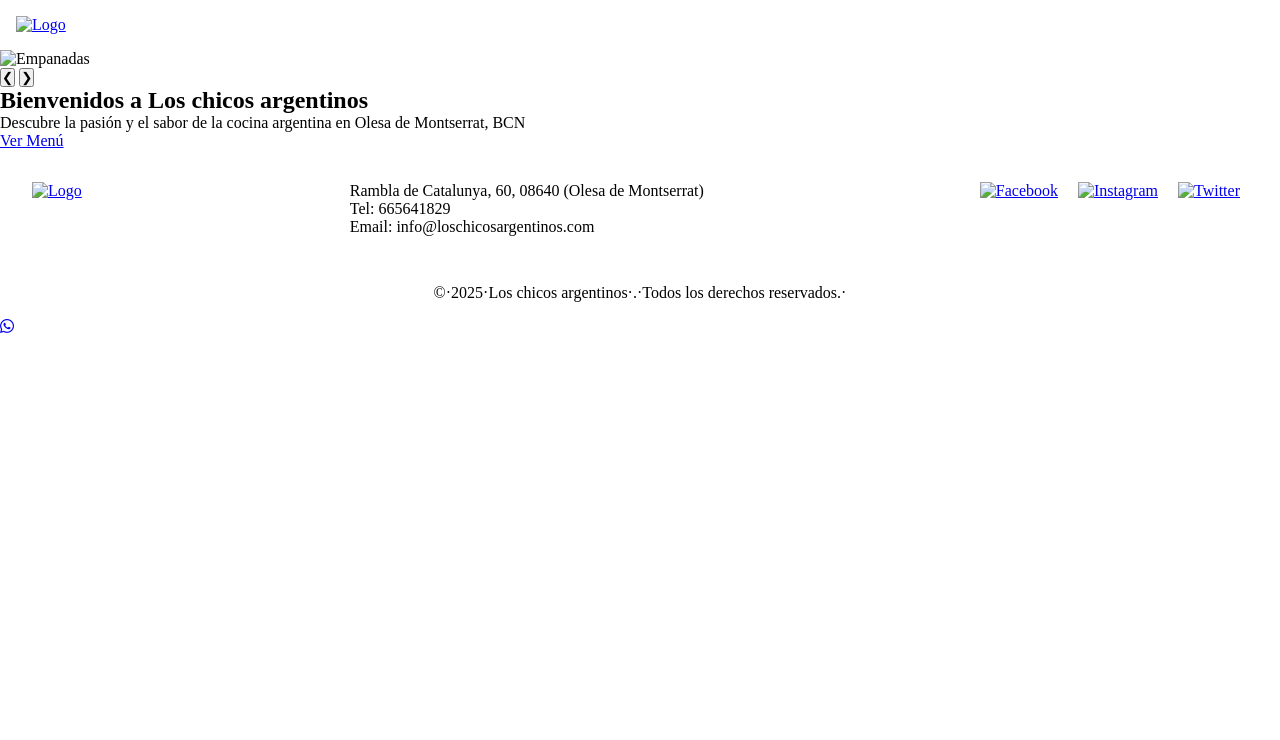
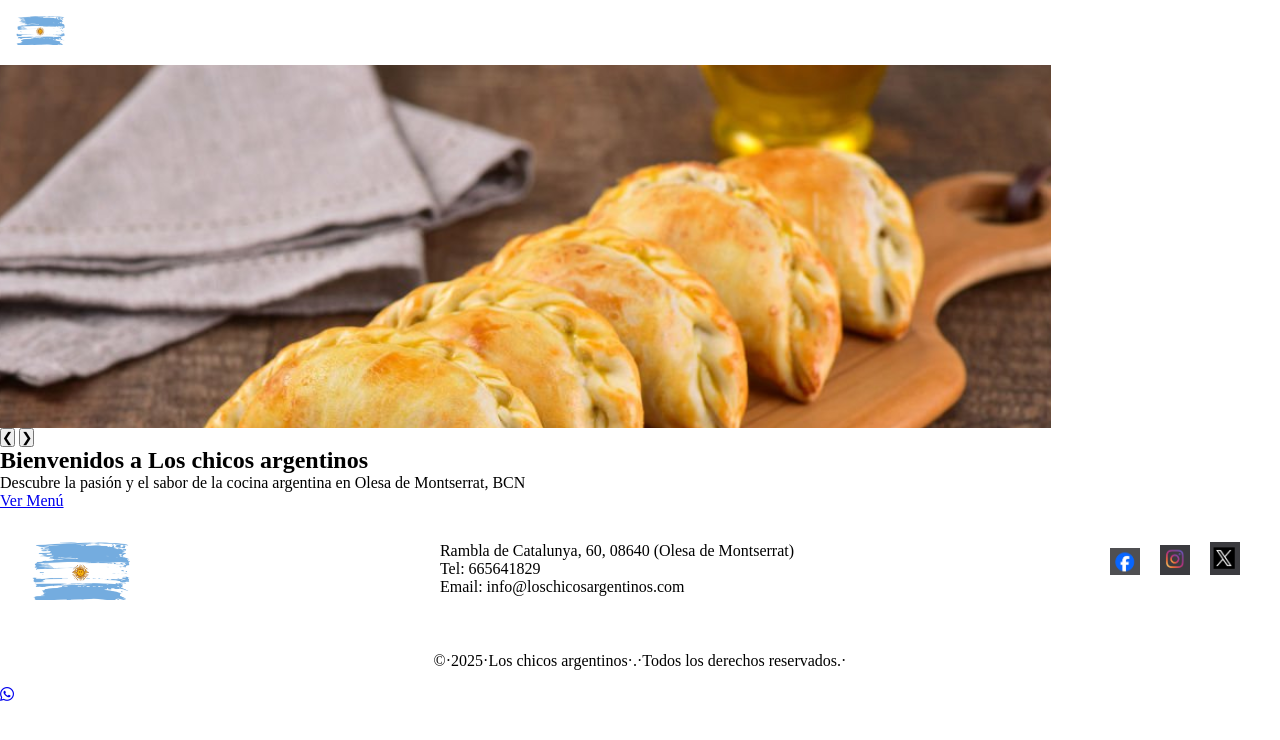
Before and after one commit to Federico9601/SaboresArgentinos, a plain HTML site: page index.html in a window 1280 px wide. Drawn offline with Linux system fonts and the light colour scheme.

Commit message:
Update index.html

```diff
--- a/index.html
+++ b/index.html
@@ -11,7 +11,7 @@
 <body>
     <header>
         <div class="logo">
-            <a href="index.html"><img src="img/logo.png" alt="Logo"></a>
+            <a href="index.html"><img src="logo.png" alt="Logo"></a>
         </div>
         <nav id="nav-menu" class="nav-menu">
             <ul>
@@ -32,9 +32,9 @@
         <section class="hero">
             <div class="carrusel">
                 <div class="carrusel-imagenes">
-                    <img src="img/plato1.jpg" alt="Empanadas" class="active">
-                    <img src="img/plato2.jpg" alt="Lomito">
-                    <img src="img/plato3.jpg" alt="Pizza">
+                    <img src="plato1.jpg" alt="Empanadas" class="active">
+                    <img src="plato2.jpg" alt="Lomito">
+                    <img src="plato3.jpg" alt="Pizza">
                 </div>
                 <div class="carrusel-controles">
                     <button onclick="cambiarImagen(-1)">❮</button>
@@ -50,7 +50,7 @@
     <footer>
         <div class="footer-contenedor">
             <div class="footer-logo">
-                <a href="index.html"><img src="img/logo.png" alt="Logo"></a>
+                <a href="index.html"><img src="logo.png" alt="Logo"></a>
             </div>
             <div class="footer-info">
                 <p>Rambla de Catalunya, 60, 08640 (Olesa de Montserrat)</p>
@@ -58,9 +58,9 @@
                 <p>Email: info@loschicosargentinos.com</p>
             </div>
             <div class="footer-redes">
-                <a href="#"><img src="img/facebook.png" alt="Facebook"></a>
-                <a href="#"><img src="img/instagram.png" alt="Instagram"></a>
-                <a href="#"><img src="img/twitter.png" alt="Twitter"></a>
+                <a href="#"><img src="facebook.png" alt="Facebook"></a>
+                <a href="#"><img src="instagram.png" alt="Instagram"></a>
+                <a href="#"><img src="twitter.png" alt="Twitter"></a>
             </div>
         </div>
         <p class="footer-copy">©·2025·Los chicos argentinos·.·Todos los derechos reservados.·</p>
```
